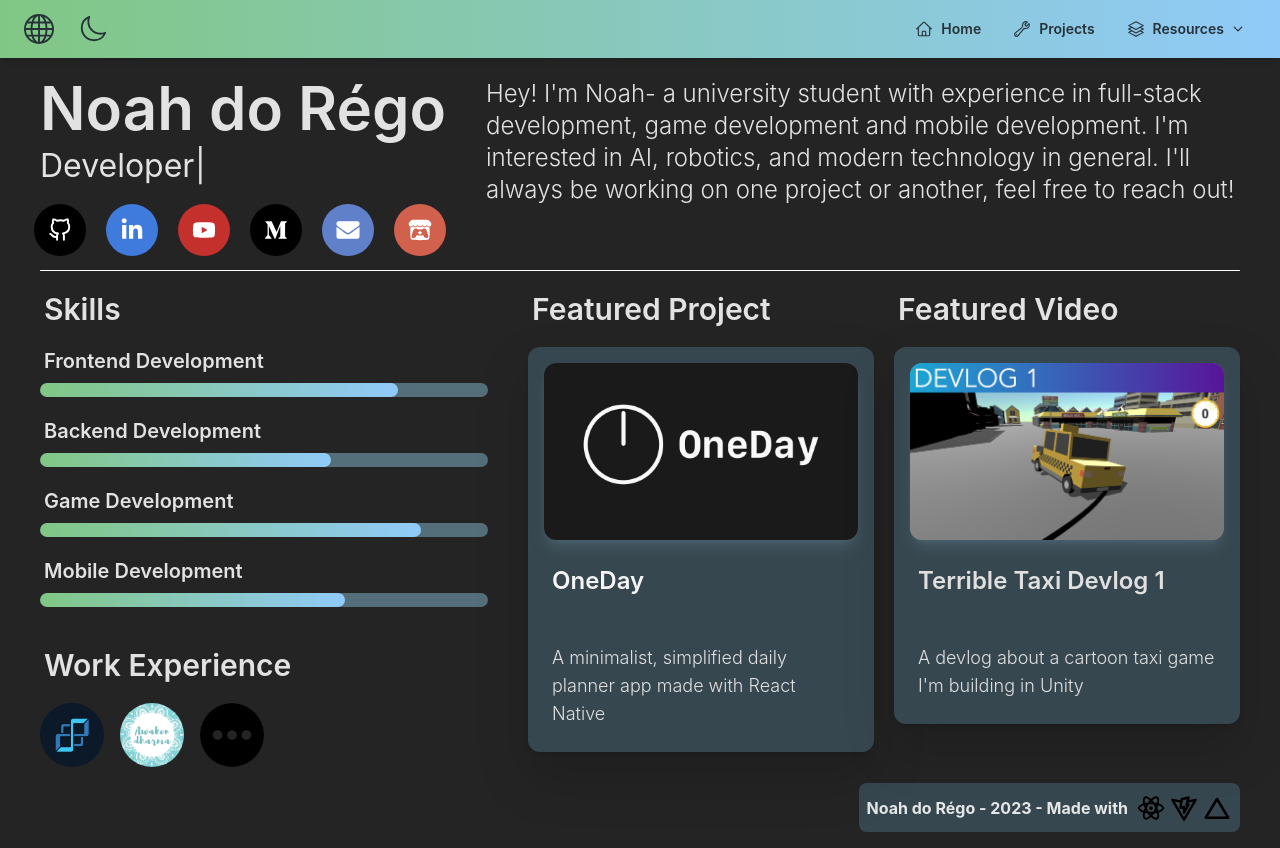
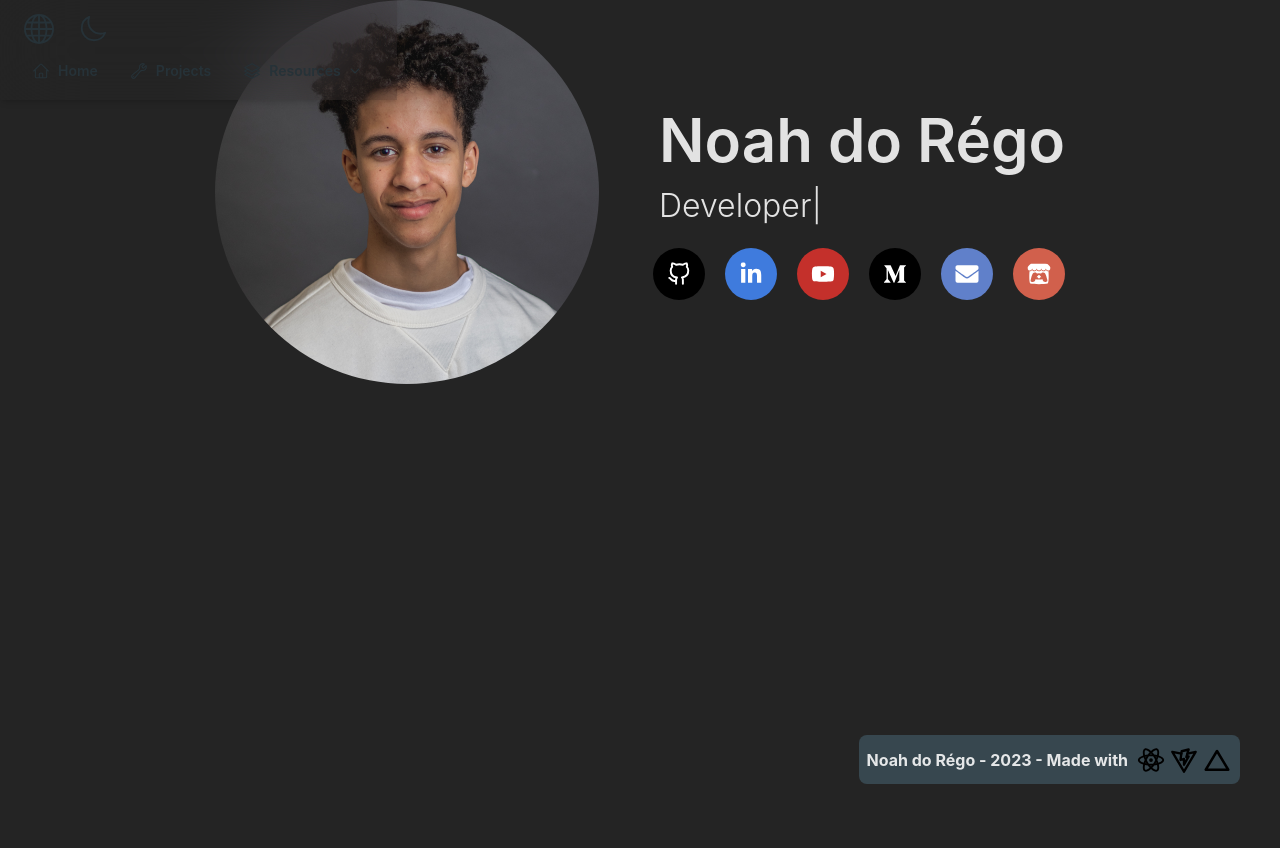
Before and after one commit to NoahdoRegoUO/personal-website, a React (Vite) app: page / in a window 1280 px wide. After the commit the page ends 800 px from the top, so only its background shows below. Built offline with nearby package versions, Linux system fonts and the light colour scheme.

Commit message:
Setup new branch for UI changes

```diff
--- a/src/App.tsx
+++ b/src/App.tsx
@@ -24,8 +24,8 @@ function App() {
   return (
     <ThemeProvider value={customTheme}>
       <BrowserRouter>
+        <NavBar />
         <div className="flex flex-col h-screen justify-between">
-          <NavBar />
           <Routes>
             <Route path="/" element={<HomePage />} />
             <Route path="/projects" element={<ProjectsPage />} />
--- a/src/components/NavBar.tsx
+++ b/src/components/NavBar.tsx
@@ -207,9 +207,9 @@ export default function MainNavBar() {
   }, [darkMode]);
 
   return (
-    <>
-      <Navbar className="max-w-full px-4 py-2 rounded-none border-none bg-gradient-to-r from-green-300 to-blue-200">
-        <div className="flex items-center justify-between text-blue-gray-900 select-none">
+    <div className="fixed top-0 z-50 flex items-center justify-between">
+      <Navbar className="max-w-full px-4 py-2 rounded-none border-none bg-transparent">
+        <div className="text-blue-gray-900 select-none">
           <div className="flex items-start">
             <Typography
               as="a"
@@ -253,6 +253,6 @@ export default function MainNavBar() {
         </Collapse>
       </Navbar>
       <Outlet />
-    </>
+    </div>
   );
 }
--- a/src/pages/Home.tsx
+++ b/src/pages/Home.tsx
@@ -16,17 +16,23 @@ import { featuredItemsData } from "../index.ts";
 function Home() {
   return (
     <>
-      <div className="lg:flex items-start justify-between">
+      <div className="lg:flex items-center justify-center">
+        <div className="mr-5">
+          <img
+            className="h-96 w-full rounded-full object-center"
+            src="src/assets/images/misc/headshot.JPG"
+            alt="nature image"
+          />
+        </div>
         <div className="min-w-fit max-w-fit">
           <Typography variant="h1" className="ml-10 mt-5 text-5xl sm:text-6xl">
             Noah do Régo
           </Typography>
-          <Typography variant="lead" className="ml-10 mt-1 text-md">
+          <Typography variant="lead" className="ml-10 mt-3 text-md font-light">
             <TypeAnimation
               sequence={[
-                // Same substring at the start will only be typed out once, initially
                 "University Student ",
-                1500, // wait 1s before replacing "Mice" with "Hamsters"
+                1500,
                 "Developer ",
                 1500,
                 "Creator ",
@@ -42,75 +48,13 @@ function Home() {
               repeat={Infinity}
             />
           </Typography>
-          <div className="flex items-center gap-3 sm:gap-8 max-w-full justify-left ml-10 mt-5">
+          <div className="flex items-center gap-3 sm:gap-8 max-w-full justify-left ml-10 mt-6">
             <ContactIcons />
           </div>
         </div>
-        <div className="max-w-full mt-5 mx-10">
-          <Typography
-            variant="paragraph"
-            className="text-base md:text-lg lg:text-2xl"
-          >
-            Hey! I'm Noah- a university student with experience in full-stack
-            development, game development and mobile development. I'm interested
-            in AI, robotics, and modern technology in general. I'll always be
-            working on one project or another, feel free to reach out!
-          </Typography>
-        </div>
       </div>
-      <hr className="mx-10 my-5 rounded border-blue-gray-600 dark:border-white" />
-      <div className="lg:flex lg:items-start lg:justify-start lg:gap-10 mx-10">
-        <div>
-          {/* Skills Section */}
-          <Typography variant="h3" className="ml-1 text-2xl xl:text-3xl">
-            Skills
-          </Typography>
-          <div className="justify-start">
-            <div className="items-start gap-5 mb-10 lg:mb-0">
-              <Typography variant="h5" className="ml-1 mt-5 text-lg md:text-xl">
-                Frontend Development
-              </Typography>
-              <Progress
-                className="lg:w-[35vw] mt-2 bg-blue-gray-600"
-                value={80}
-                size="lg"
-              />
-              <Typography variant="h5" className="ml-1 mt-5 text-lg md:text-xl">
-                Backend Development
-              </Typography>
-              <Progress
-                className="lg:w-[35vw] mt-2 bg-blue-gray-600"
-                value={65}
-                size="lg"
-              />
-              <Typography variant="h5" className="ml-1 mt-5 text-lg md:text-xl">
-                Game Development
-              </Typography>
-              <Progress
-                className="lg:w-[35vw] mt-2 bg-blue-gray-600"
-                value={85}
-                size="lg"
-              />
-              <Typography variant="h5" className="ml-1 mt-5 text-lg md:text-xl">
-                Mobile Development
-              </Typography>
-              <Progress
-                className="lg:w-[35vw] mt-2 bg-blue-gray-600"
-                value={68}
-                size="lg"
-              />
-            </div>
-          </div>
-          {/* Experirence Section */}
-          <Typography variant="h3" className="ml-1 mt-10 text-2xl xl:text-3xl">
-            Work Experience
-          </Typography>
-          <div className="flex items-center gap-4 w-full justify-left mt-5 mb-10 md:mb-0">
-            <ExperienceIcons />
-          </div>
-        </div>
+      {/* <div className="lg:flex lg:items-start lg:justify-start lg:gap-10 mx-10">
         <div className="sm:grid sm:grid-cols-2 sm:items-start sm:gap-x-5 items-center">
-          {/* Featured Project */}
           <div>
             <Typography variant="h3" className="ml-1 mb-5 text-2xl xl:text-3xl">
               Featured Project
@@ -142,7 +86,6 @@ function Home() {
               </Card>
             </a>
           </div>
-          {/* Featured Video */}
           <div>
             <Typography variant="h3" className="ml-1 mb-5 text-2xl xl:text-3xl">
               Featured Video
@@ -175,7 +118,7 @@ function Home() {
             </a>
           </div>
         </div>
-      </div>
+      </div> */}
     </>
   );
 }
--- a/tailwind.config.js
+++ b/tailwind.config.js
@@ -4,6 +4,10 @@ const withMT = require("@material-tailwind/react/utils/withMT");
 module.exports = withMT({
   content: ["./index.html", "./src/**/*.{js,jsx,ts,tsx}"],
   theme: {
+    fontFamily: {
+      sans: ["Inter", "sans-serif"],
+      light: ["Inter-light", "sans-serif"],
+    },
     extend: {
       backgroundImage: {
         "blue-green-gradient": "bg-gradient-to-r from-green-300 to-blue-200",
```
Also changed, not shown: src/assets/images/misc/headshot.JPG (added), 1 other file (tests, documents, lock files or other folders).
